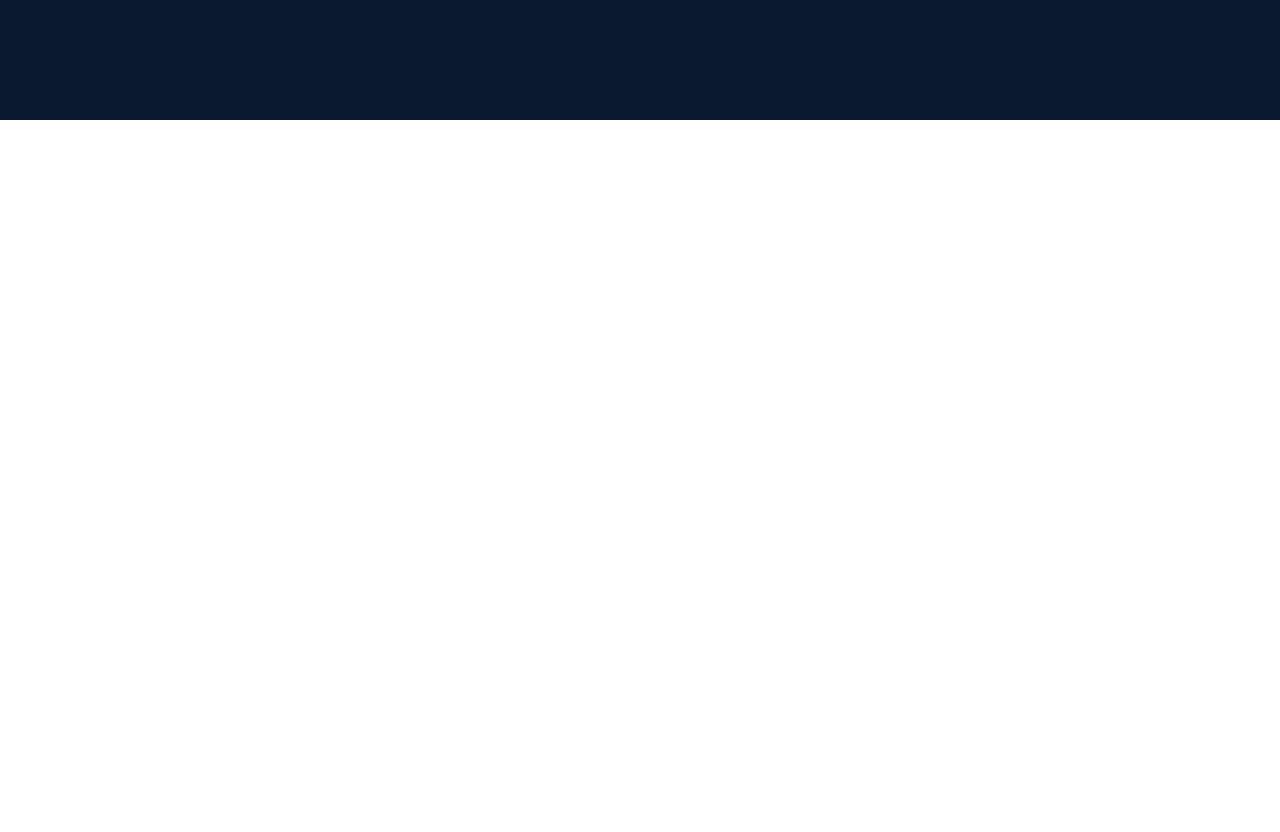
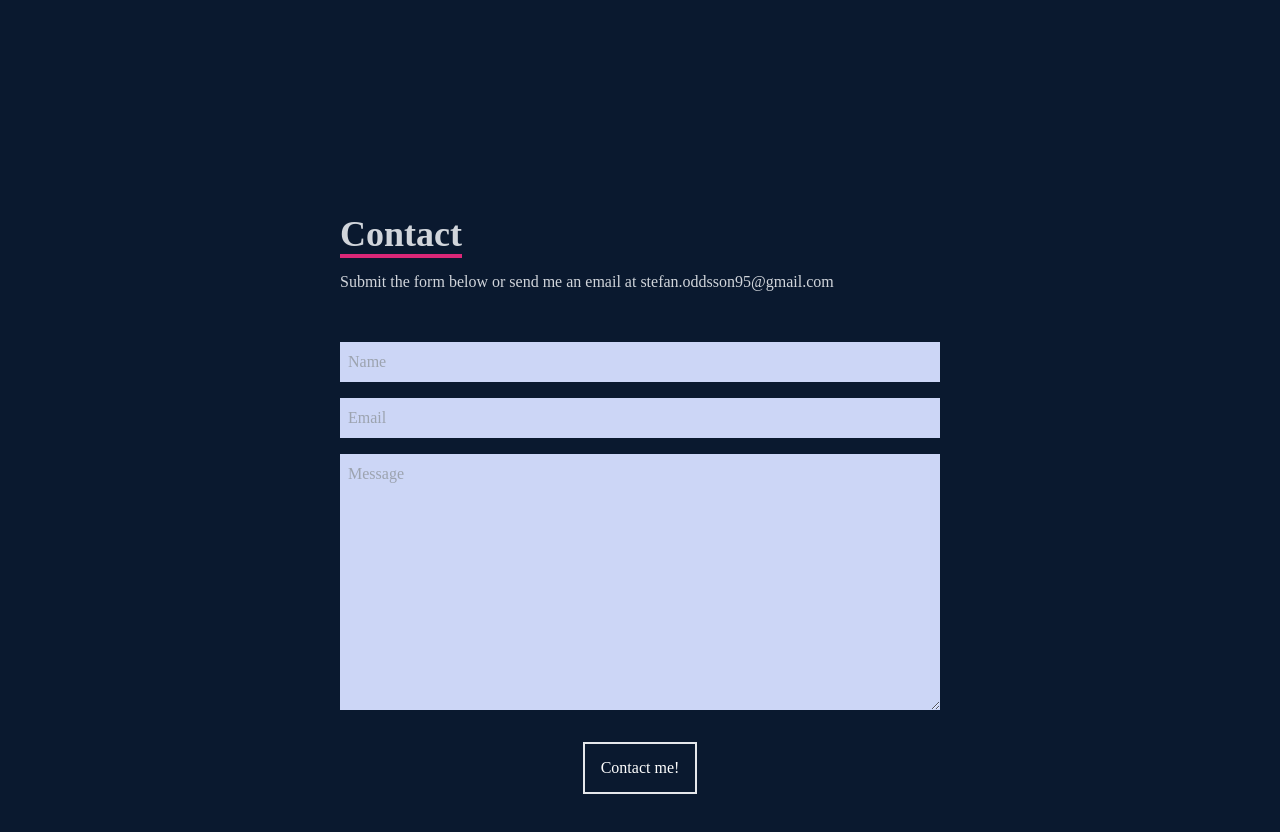
Before and after one commit to StebbiO/portfolio-react, a React (Create React App) app: page / in a window 1280 px wide. Shown: the part 3080-3912 px from the top of the page. Before the commit the page ends 3200 px from the top, so only its background shows below. Built offline with nearby package versions, Linux system fonts and the light colour scheme.

Commit message:
completed contact forms

```diff
--- a/package.json
+++ b/package.json
@@ -12,6 +12,7 @@
     "react-dom": "^18.2.0",
     "react-icons": "^4.6.0",
     "react-scripts": "5.0.1",
+    "react-scroll": "^1.8.8",
     "tailwindcss": "^3.2.1",
     "web-vitals": "^2.1.4"
   },
--- a/src/App.js
+++ b/src/App.js
@@ -3,6 +3,7 @@
 import About from "./components/About";
 import Skills from "./components/Skills";
 import Work from "./components/Work"
+import Contact from "./components/Contact"
 
 function App() {
   return (
@@ -12,6 +13,7 @@
       <About />
       <Skills />
       <Work />
+      <Contact />
     </div>
   );
 }
--- /dev/null
+++ b/src/components/Contact.jsx
@@ -0,0 +1,20 @@
+import React from 'react'
+
+const Contact = () => {
+  return (
+    <div name='contact' className='w-full h-screen bg-[#0a192f] flex justify-center items-center p-4'>
+        <form method='POST' action='https://getform.io/f/5d939ba5-2b5e-403e-a4db-1cbb40e7c9cc' className='flex flex-col max-w-[600px] w-full'>
+            <div className='pb-8'>
+                <p className='text-4xl font-bold inline border-b-4 border-pink-600 text-gray-300'>Contact</p>
+                <p className='text-gray-300 py-4'>Submit the form below or send me an email at stefan.oddsson95@gmail.com</p>
+            </div>
+            <input className='bg-[#ccd6f6] p-2' type="text" placeholder='Name' name='name' />
+            <input className='my-4 p-2 bg-[#ccd6f6]' type="email" placeholder='Email' name='email' />
+            <textarea className='bg-[#ccd6f6] p-2' name="message" rows="10" placeholder='Message'></textarea>
+            <button className='text-white border-2 hover:bg-pink-600 hover:border-pink-600 px-4 py-3 my-8 mx-auto flex items-center'>Contact me!</button>
+        </form>
+    </div>
+  )
+}
+
+export default Contact
--- a/src/components/Work.jsx
+++ b/src/components/Work.jsx
@@ -24,13 +24,13 @@
                     {/*Hover Effects */}
                     <div className='opacity-0 group-hover:opacity-100'>
                         <span className='text-2xl font-bold text-white tracking-wider'>
-                            React JS Application
+                            JS Application
                         </span>
                         <div className='pt-8 text-center'>
-                            <a href='/'>
+                            <a href='https://jrj-sys.github.io/PokeHunt/'>
                                 <button className='text-center rounded-lg px-4 py-3 m-2 bg-white text-gray-700 font-bold text-lg'>Demo</button>
                             </a>
-                            <a href='/'>
+                            <a href='https://github.com/StebbiO/PokeHunt'>
                                 <button className='text-center rounded-lg px-4 py-3 m-2 bg-white text-gray-700 font-bold text-lg'>Code</button>
                             </a>
                         </div>
@@ -44,13 +44,13 @@
                     {/*Hover Effects */}
                     <div className='opacity-0 group-hover:opacity-100'>
                         <span className='text-2xl font-bold text-white tracking-wider'>
-                            React JS Application
+                            Node Application
                         </span>
                         <div className='pt-8 text-center'>
-                            <a href='/'>
+                            <a href='https://cryptic-taiga-66100.herokuapp.com/'>
                                 <button className='text-center rounded-lg px-4 py-3 m-2 bg-white text-gray-700 font-bold text-lg'>Demo</button>
                             </a>
-                            <a href='/'>
+                            <a href='https://github.com/StebbiO/books-of-alexandria'>
                                 <button className='text-center rounded-lg px-4 py-3 m-2 bg-white text-gray-700 font-bold text-lg'>Code</button>
                             </a>
                         </div>
@@ -67,10 +67,10 @@
                             React JS Application
                         </span>
                         <div className='pt-8 text-center'>
-                            <a href='/'>
+                            <a href='https://stark-tor-14116.herokuapp.com/'>
                                 <button className='text-center rounded-lg px-4 py-3 m-2 bg-white text-gray-700 font-bold text-lg'>Demo</button>
                             </a>
-                            <a href='/'>
+                            <a href='https://github.com/vicengs/video-game-e-commerce'>
                                 <button className='text-center rounded-lg px-4 py-3 m-2 bg-white text-gray-700 font-bold text-lg'>Code</button>
                             </a>
                         </div>
```
Also changed, not shown: 1 other file (tests, documents, lock files or other folders).
